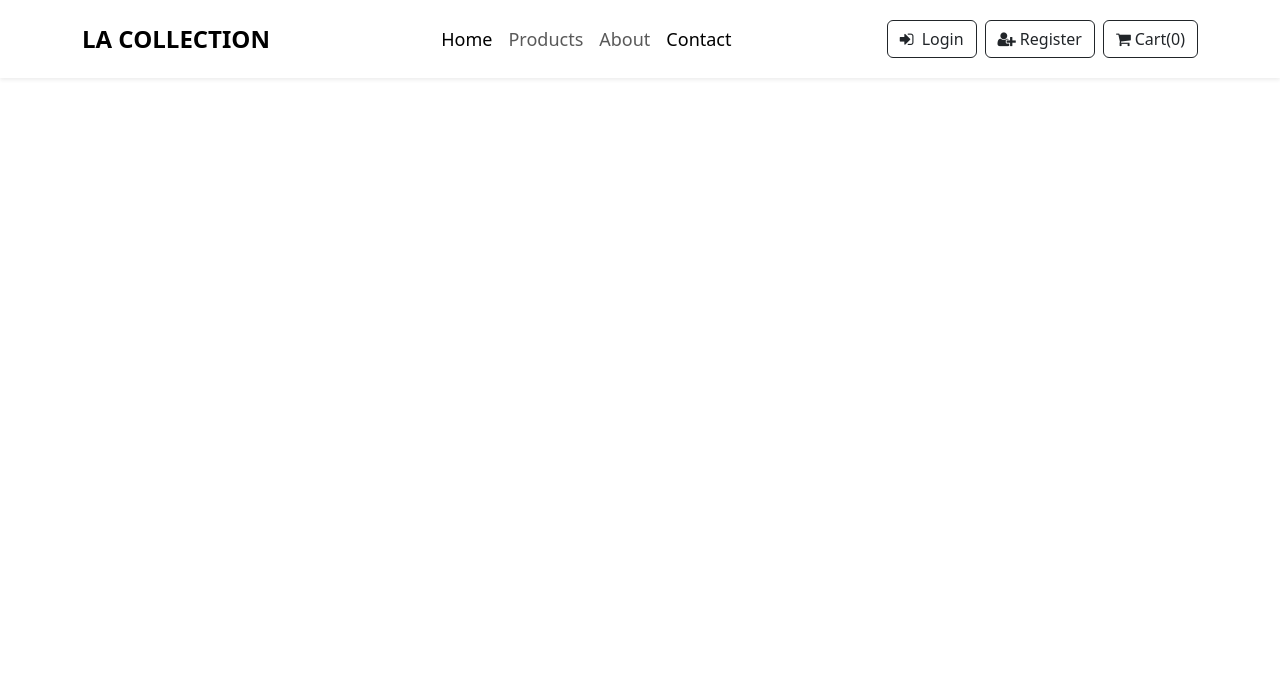
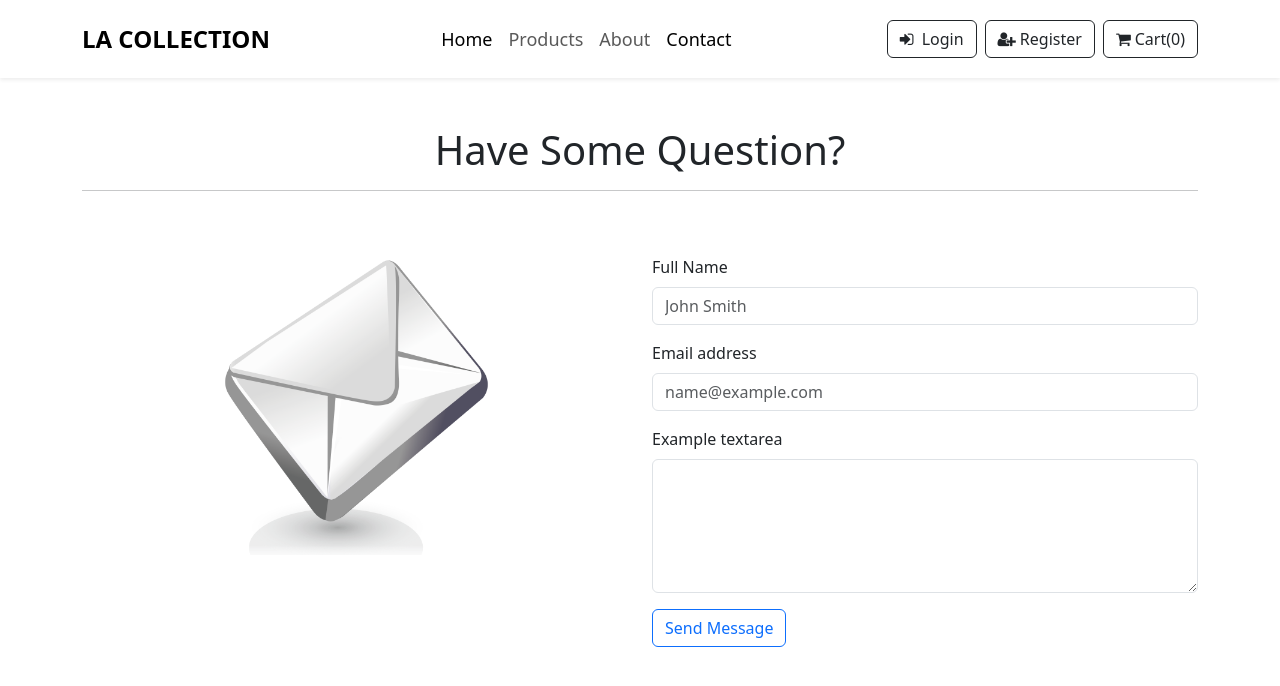
Before and after one commit to kittensgit/ecommerce-app, a React (Create React App) app: page /contact in a window 1280 px wide. Shown: the top 686 px of the page. Built offline with nearby package versions, Linux system fonts and the light colour scheme.

Commit message:
add About, Contact, Cart components

```diff
--- a/src/App.jsx
+++ b/src/App.jsx
@@ -4,6 +4,9 @@ import Home from './components/Home';
 import Navbar from './components/Navbar';
 import Products from './components/Products';
 import Product from './components/Product';
+import Cart from './components/Cart';
+import About from './components/About';
+import Contact from './components/Contact';
 
 function App() {
     return (
@@ -13,6 +16,9 @@ function App() {
                 <Route path="/" element={<Home />} />
                 <Route path="/products" element={<Products />} />
                 <Route path="/products/:id" element={<Product />} />
+                <Route path="/cart" element={<Cart />} />
+                <Route path="/about" element={<About />} />
+                <Route path="/contact" element={<Contact />} />
             </Routes>
         </>
     );
--- /dev/null
+++ b/src/components/About.jsx
@@ -0,0 +1,50 @@
+import React from 'react';
+import { NavLink } from 'react-router-dom';
+
+const About = () => {
+    return (
+        <div>
+            <div className="container py-5 my-5">
+                <div className="row">
+                    <div className="col-md-6">
+                        <h1 className="text-primary fw-bold mb-4">About Us</h1>
+                        <p className="lead mb-4">
+                            Lorem ipsum dolor sit amet consectetur adipisicing
+                            elit. Nemo molestiae earum rem doloremque, nihil
+                            delectus ullam error consectetur? Dicta, non
+                            exercitationem in consectetur totam dolorum at
+                            voluptate laudantium aliquam, officiis perspiciatis
+                            molestias reiciendis consequuntur ullam perferendis
+                            velit blanditiis distinctio assumenda a maxime
+                            reprehenderit atque. Nam eius rerum distinctio, a
+                            illo earum, optio molestias nostrum maxime quibusdam
+                            delectus, adipisci impedit? Nam corporis reiciendis
+                            minus quod eaque, laborum veritatis voluptatibus id
+                            maiores tempore accusantium recusandae perspiciatis,
+                            officia cum ad maxime fuga repellendus a magni
+                            consequatur. Unde adipisci hic provident est sint
+                            corporis, dolorem esse autem soluta molestiae optio
+                            quisquam eligendi obcaecati minima?
+                        </p>
+                        <NavLink
+                            to="/contact"
+                            className="btn btn-outline-primary px-3"
+                        >
+                            Contact Us
+                        </NavLink>
+                    </div>
+                    <div className="col-md-6 d-flex justify-content-center">
+                        <img
+                            src="/assets/about.png"
+                            alt="About Us"
+                            height="400px"
+                            width="400px"
+                        />
+                    </div>
+                </div>
+            </div>
+        </div>
+    );
+};
+
+export default About;
--- /dev/null
+++ b/src/components/Cart.jsx
@@ -0,0 +1,62 @@
+import React from 'react';
+import { useSelector } from 'react-redux';
+import { useDispatch } from 'react-redux';
+import { delItem } from '../redux/action';
+
+const Cart = () => {
+    const state = useSelector((state) => state.handleCart);
+    const dispatch = useDispatch();
+
+    const handleClose = (item) => {
+        dispatch(delItem(item));
+    };
+
+    const cartItems = (cartItem) => {
+        return (
+            <div className="px-4 my-5 bg-light rounded-3" key={cartItem.id}>
+                <div className="container py-4">
+                    <button
+                        onClick={() => handleClose(cartItem)}
+                        className="btn-close float-end"
+                        aria-label="Close"
+                    ></button>
+                    <div className="row justify-content-center">
+                        <div className="col-md-4">
+                            <img
+                                src={cartItem.image}
+                                alt={cartItem.title}
+                                height="200px"
+                                width="180px"
+                            />
+                        </div>
+                        <div className="col-md-4">
+                            <h3>{cartItem.title}</h3>
+                            <p className="lead fw-bold">${cartItem.price}</p>
+                        </div>
+                    </div>
+                </div>
+            </div>
+        );
+    };
+
+    const emptyCart = () => {
+        return (
+            <div className="px-4 my-5 bg-light rounded-3 py-5">
+                <div className="container py-4">
+                    <div className="row">
+                        <h3>Your Cart is Empty</h3>
+                    </div>
+                </div>
+            </div>
+        );
+    };
+
+    return (
+        <>
+            {state.length === 0 && emptyCart()}
+            {state.length !== 0 && state.map(cartItems)}
+        </>
+    );
+};
+
+export default Cart;
--- /dev/null
+++ b/src/components/Contact.jsx
@@ -0,0 +1,76 @@
+import React from 'react';
+
+const Contact = () => {
+    return (
+        <div>
+            <div className="container mb-5">
+                <div className="row">
+                    <div className="col-12 text-center py-4 my-4">
+                        <h1>Have Some Question?</h1>
+                        <hr />
+                    </div>
+                </div>
+                <div className="row">
+                    <div className="col-md 5 d-flex justify-content-center">
+                        <img
+                            src="/assets/contact.png"
+                            alt="Contact Us"
+                            height="300px"
+                            width="300px"
+                        />
+                    </div>
+                    <div className="col-md-6">
+                        <form>
+                            <div class="mb-3">
+                                <label for="exampleForm" class="form-label">
+                                    Full Name
+                                </label>
+                                <input
+                                    type="text"
+                                    class="form-control"
+                                    id="exampleForm"
+                                    placeholder="John Smith"
+                                />
+                            </div>
+                            <div class="mb-3">
+                                <label
+                                    for="exampleFormControlInput1"
+                                    class="form-label"
+                                >
+                                    Email address
+                                </label>
+                                <input
+                                    type="email"
+                                    class="form-control"
+                                    id="exampleFormControlInput1"
+                                    placeholder="name@example.com"
+                                />
+                            </div>
+                            <div class="mb-3">
+                                <label
+                                    for="exampleFormControlTextarea1"
+                                    class="form-label"
+                                >
+                                    Example textarea
+                                </label>
+                                <textarea
+                                    class="form-control"
+                                    id="exampleFormControlTextarea1"
+                                    rows="5"
+                                ></textarea>
+                            </div>
+                            <button
+                                type="submit"
+                                class="btn btn-outline-primary"
+                            >
+                                Send Message
+                            </button>
+                        </form>
+                    </div>
+                </div>
+            </div>
+        </div>
+    );
+};
+
+export default Contact;
--- a/src/components/Navbar.jsx
+++ b/src/components/Navbar.jsx
@@ -1,7 +1,10 @@
 import React from 'react';
+import { useSelector } from 'react-redux';
 import { NavLink } from 'react-router-dom';
 
 const Navbar = () => {
+    const state = useSelector((state) => state.handleCart);
+
     return (
         <div>
             <nav className="navbar navbar-expand-lg bg-white py-3 shadow-sm">
@@ -69,7 +72,7 @@ const Navbar = () => {
                                 className="btn btn-outline-dark ms-2"
                             >
                                 <i className="fa fa-shopping-cart me-1"></i>
-                                Cart(0)
+                                Cart({state.length})
                             </NavLink>
                         </div>
                     </div>
--- a/src/components/Product.jsx
+++ b/src/components/Product.jsx
@@ -2,7 +2,7 @@ import React, { useEffect, useState } from 'react';
 import Skeleton from 'react-loading-skeleton';
 import { useDispatch } from 'react-redux';
 import { NavLink, useParams } from 'react-router-dom';
-import { addCart } from '../redux/action';
+import { addItem } from '../redux/action';
 
 const Product = () => {
     const { id } = useParams();
@@ -11,7 +11,7 @@ const Product = () => {
 
     const dispatch = useDispatch();
     const addProduct = (product) => {
-        dispatch(addCart(product));
+        dispatch(addItem(product));
     };
 
     useEffect(() => {
--- a/src/redux/action/index.js
+++ b/src/redux/action/index.js
@@ -1,6 +1,6 @@
 // for add item to cart
 
-export const addCart = (product) => {
+export const addItem = (product) => {
     return {
         type: 'ADDITEM',
         payload: product,
@@ -8,7 +8,7 @@ export const addCart = (product) => {
 };
 // for delete item from cart
 
-export const delCart = (product) => {
+export const delItem = (product) => {
     return {
         type: 'DELITEM',
         payload: product,
```
Also changed, not shown: public/assets/about.png (added), public/assets/contact.png (added).
